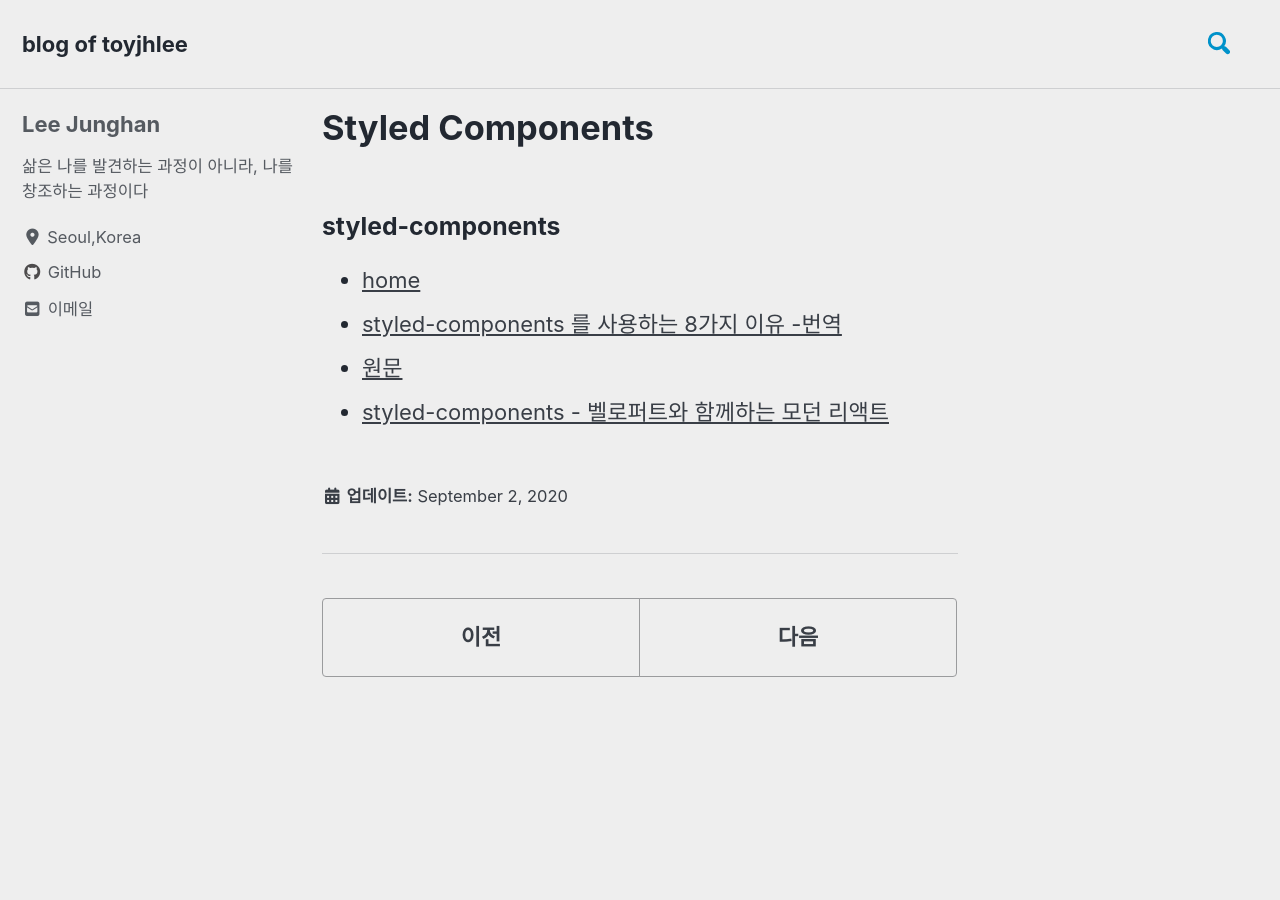
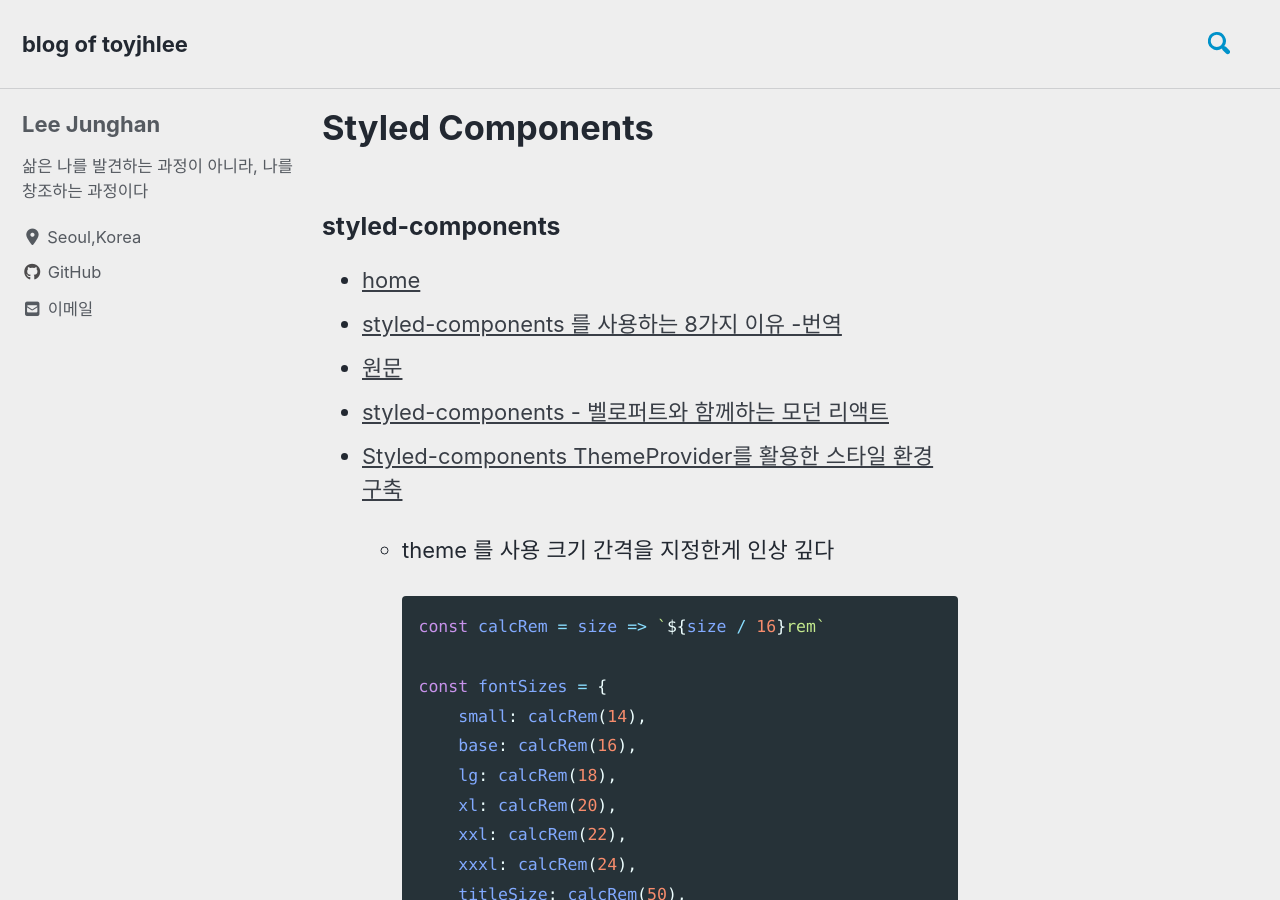
Before and after one commit to toyjhlee/toyjhlee.github.com, a Jekyll site: the page built from _posts/2020-09-02-styled-components.md, in a window 1280 px wide and 900 px high. Built offline with Jekyll 4.4.1, drawn with Linux system fonts in a browser that asks for light colours; cached includes are drawn as plain includes; nearby versions of some CDN libraries; some of the changed text lies outside the part shown.

````diff
--- a/_posts/2020-09-02-styled-components.md
+++ b/_posts/2020-09-02-styled-components.md
@@ -4,3 +4,28 @@
 -   [styled-components 를 사용하는 8가지 이유 -번역](https://analogcoding.tistory.com/181)
 -   [원문](https://blog.logrocket.com/8-reasons-to-use-styled-components-cf3788f0bb4d/)
 -   [styled-components - 벨로퍼트와 함께하는 모던 리액트](https://react.vlpt.us/styling/03-styled-components.html)
+-   [Styled-components ThemeProvider를 활용한 스타일 환경 구축](https://velog.io/@hoi/Styled-components-ThemeProvider%EB%A5%BC-%ED%99%9C%EC%9A%A9%ED%95%9C-%EC%8A%A4%ED%83%80%EC%9D%BC-%ED%99%98%EA%B2%BD-%EA%B5%AC%EC%B6%95)
+
+    -   theme 를 사용 크기 간격을 지정한게 인상 깊다
+
+        ```javascript
+        const calcRem = size => `${size / 16}rem`
+
+        const fontSizes = {
+            small: calcRem(14),
+            base: calcRem(16),
+            lg: calcRem(18),
+            xl: calcRem(20),
+            xxl: calcRem(22),
+            xxxl: calcRem(24),
+            titleSize: calcRem(50),
+        }
+
+        const deviceSizes = {
+            mobileS: '320px',
+            mobileM: '375px',
+            mobileL: '450px',
+            tablet: '768px',
+            tabletL: '1024px',
+        }
+        ```
````
Also changed, not shown: _posts/2020-11-25-responsive-image.md (+8 -7 lines).
